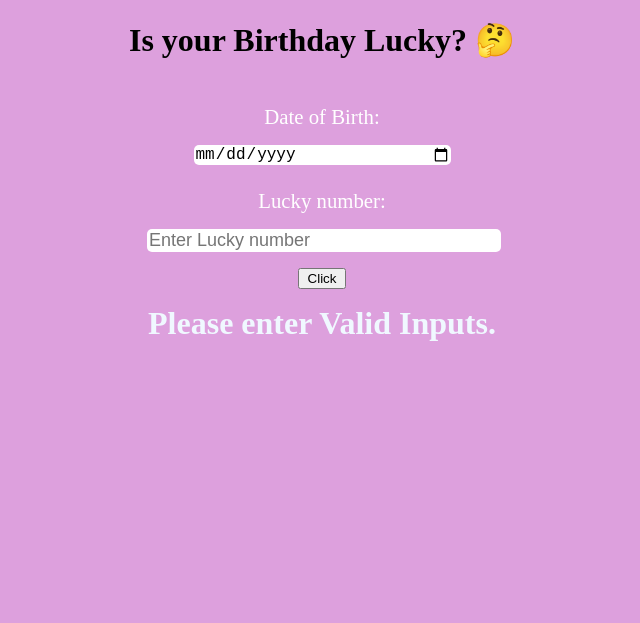
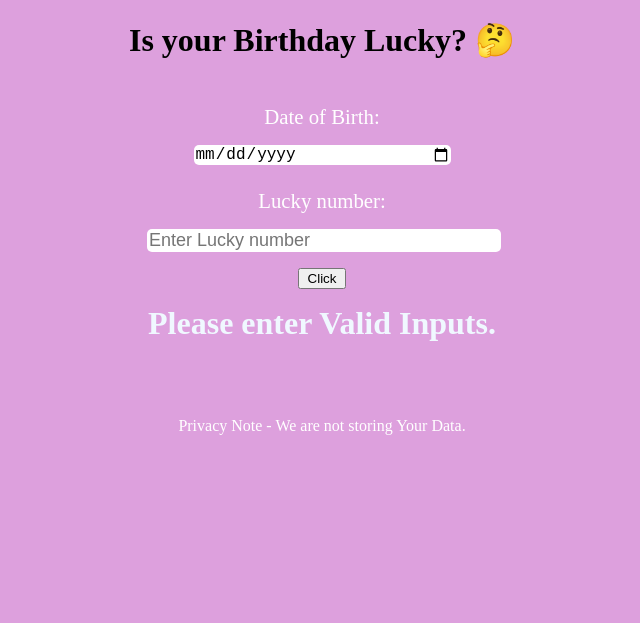
Before and after one commit to mdyousuf10/is-your-birthday-lucky-app, a plain HTML site: page index.html in a window 1280 px wide. Both pictures are taken after a click on the button "Click". Shown: the top 623 px of the page, without its empty margins (318-958 px from the left). Drawn offline with Linux system fonts and the light colour scheme.

Commit message:
added privacy note

```diff
--- a/app.js
+++ b/app.js
@@ -2,8 +2,11 @@ let date = document.querySelector(".user-date");
 let number = document.querySelector(".lucky-no");
 let buttonClick = document.querySelector(".click");
 let output = document.querySelector(".output")
+let privacy = document.querySelector(".small")
 
 buttonClick.addEventListener("click", function clickHandler(){
+
+   privacy.innerText="Privacy Note - We are not storing Your Data."
 
    if(number.value){
     let newDate = GetDate(date);
--- a/index.html
+++ b/index.html
@@ -9,6 +9,7 @@
 </head>
 <body>
     <h1 class="header">Is your Birthday Lucky? 🤔</h1>
+
     <main class="container">
         <label class="user-date-lable" for="">Date of Birth:</label>
         <input type="date" class="user-date">
@@ -17,6 +18,8 @@
         <button class="click">Click</button>
        <div class="output"></div>
     </main>
+
+    <p class="small"></p>
 
     <footer>
         <p>@ | 2022 | mdYousuf</p>
--- a/style.css
+++ b/style.css
@@ -58,7 +58,10 @@ label {
     font-weight: bold;
     color: aliceblue;
 }
-
+.small{
+    color: rgb(255, 255, 255);
+    text-align: center;
+}
 footer {
     text-align: center;
     position: absolute;
```
